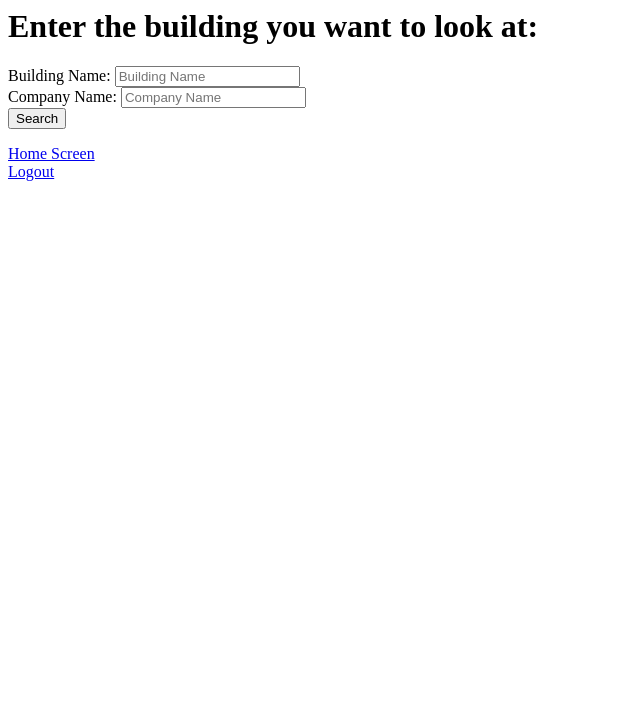
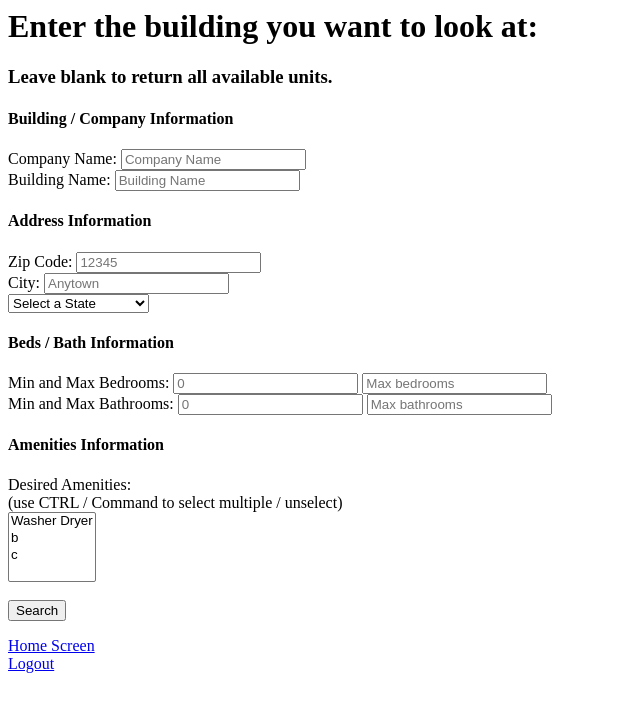
Before and after one commit to maxgrove42/Room.io, a Flask app: page /search_units in a window 1280 px wide. Shown: the top 712 px of the page, without its empty margins (0-640 px from the left). Run offline with Flask 3, Linux system fonts and the light colour scheme; parts of the project's set-up code (start-up, migrations or seed data) failed here and were passed over.

Commit message:
begin work on advanced search
search features are now in html, still need to implement it in python backend

```diff
--- a/templates/search_units.html
+++ b/templates/search_units.html
@@ -4,12 +4,94 @@
 <body>
 
 <h1> Enter the building you want to look at: </h1>
+<h3> Leave blank to return all available units. </h3>
 <form action="/unit_results" method="POST">
+    <h4>Building / Company Information</h4>
+    <label for="Company">Company Name:</label>
+    <input type="text" id="company" name="company" placeholder="Company Name"><br>
+
     <label for="building">Building Name:</label> <!-- is there a way to select the distinct names and display? -->
-    <input type="text" id="building" name="building" placeholder="Building Name" required><br>
-    <label for="Company">Company Name:</label>
-    <input type="text" id="company" name="company" placeholder="Company Name" required><br>
-    <input type="submit" value="Search">
+    <input type="text" id="building" name="building" placeholder="Building Name"><br>
+
+    <h4>Address Information</h4>
+    <label for="zipcode">Zip Code:</label>
+    <input type="text" id="zipcode" name="zipcode" placeholder="12345"><br>
+
+    <label for="city">City:</label>
+    <input type="text" id = "city" name="city" placeholder="Anytown"><br>
+
+    <select name="state" id="state">
+        <option value="" selected="selected">Select a State</option>
+        <option value="AL">Alabama</option>
+        <option value="AK">Alaska</option>
+        <option value="AZ">Arizona</option>
+        <option value="AR">Arkansas</option>
+        <option value="CA">California</option>
+        <option value="CO">Colorado</option>
+        <option value="CT">Connecticut</option>
+        <option value="DE">Delaware</option>
+        <option value="DC">District Of Columbia</option>
+        <option value="FL">Florida</option>
+        <option value="GA">Georgia</option>
+        <option value="HI">Hawaii</option>
+        <option value="ID">Idaho</option>
+        <option value="IL">Illinois</option>
+        <option value="IN">Indiana</option>
+        <option value="IA">Iowa</option>
+        <option value="KS">Kansas</option>
+        <option value="KY">Kentucky</option>
+        <option value="LA">Louisiana</option>
+        <option value="ME">Maine</option>
+        <option value="MD">Maryland</option>
+        <option value="MA">Massachusetts</option>
+        <option value="MI">Michigan</option>
+        <option value="MN">Minnesota</option>
+        <option value="MS">Mississippi</option>
+        <option value="MO">Missouri</option>
+        <option value="MT">Montana</option>
+        <option value="NE">Nebraska</option>
+        <option value="NV">Nevada</option>
+        <option value="NH">New Hampshire</option>
+        <option value="NJ">New Jersey</option>
+        <option value="NM">New Mexico</option>
+        <option value="NY">New York</option>
+        <option value="NC">North Carolina</option>
+        <option value="ND">North Dakota</option>
+        <option value="OH">Ohio</option>
+        <option value="OK">Oklahoma</option>
+        <option value="OR">Oregon</option>
+        <option value="PA">Pennsylvania</option>
+        <option value="RI">Rhode Island</option>
+        <option value="SC">South Carolina</option>
+        <option value="SD">South Dakota</option>
+        <option value="TN">Tennessee</option>
+        <option value="TX">Texas</option>
+        <option value="UT">Utah</option>
+        <option value="VT">Vermont</option>
+        <option value="VA">Virginia</option>
+        <option value="WA">Washington</option>
+        <option value="WV">West Virginia</option>
+        <option value="WI">Wisconsin</option>
+        <option value="WY">Wyoming</option>
+    </select><br>
+
+    <h4>Beds / Bath Information</h4>
+    <label for="bedroomRange">Min and Max Bedrooms:</label>
+    <input type="number" id="bedroomRange" name="minBedrooms" placeholder = 0 min = 0>
+    <input type="number" name="maxBedrooms" placeholder="Max bedrooms" min = 0><br>
+
+    <label for="bathroomRange">Min and Max Bathrooms:</label>
+    <input type="number" id="bathroomRange" name="minBathrooms" placeholder = 0 min = 0>
+    <input type="number" name="maxBathrooms" placeholder = "Max bathrooms" min = 0><br>
+
+    <h4>Amenities Information</h4>
+    <label for="desiredAmenities">Desired Amenities:<br>(use CTRL / Command to select multiple / unselect)</label><br>
+    <select multiple name="desiredAmenities" id="desiredAmenities">
+        <option value="a">Washer Dryer</option>
+        <option value="b">b</option>
+        <option value="c">c</option>
+    </select><br>
+    <br><input type="submit" value="Search">
     {% if error %}
         <p class="error"><strong>Error:</strong> {{error}}</p>
     {% endif %}
```
